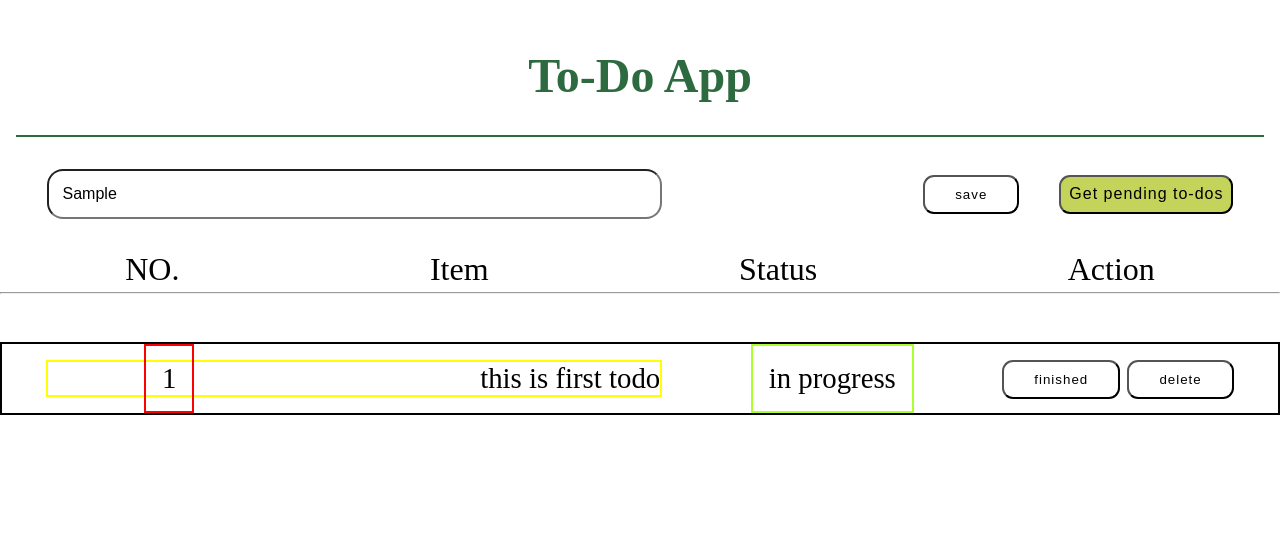
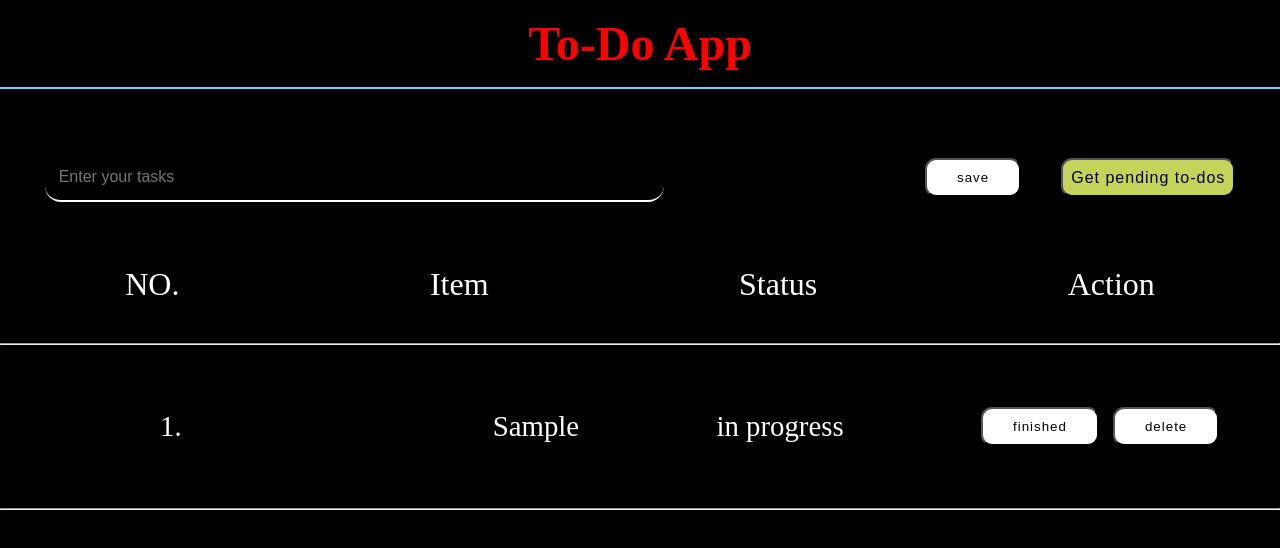
Before and after one commit to IzharMohammed/To-Do_App, a plain HTML site: page index.html in a window 1280 px wide. Both pictures are taken after typing "Sample" into the empty fields and a click on the button "save". Drawn offline with Linux system fonts and the light colour scheme.

Commit message:
Completed DOM and added eventListener for save btn and working on delete...

```diff
--- a/index.html
+++ b/index.html
@@ -11,12 +11,12 @@
 <h1 class="heading">To-Do App</h1>
 
 
-<div class="container">
+
 
 <div class="row">
-    <input type="text" class="todo-input" placeholder="Enter your tasks">
+    <input type="text" class="todo-input"  id="input" placeholder="Enter your tasks">
     <div class="buttons">
-    <button class="button save-btn" style="--clr:#1e9bff"> save</button>
+    <button class="button save-btn" id="save" style="--clr:#1e9bff"> save</button>
     <button class="button get-todo">Get pending to-dos</button>
 </div>
 </div>
@@ -31,25 +31,36 @@
     <div>Action</div>
   </div>
 </div>
-</div>
+
 <hr>
 
+<!-- <div class="Domrow">
+<div class="todo_list list-todo-heading todo-content">
 
-<div class="list-todo-heading todo-content">
 <div class="todo-no">1 </div>
+
+
+
 <div class="todo-item">this is first todo</div>
+
+
 <div class="todo-status">in progress</div>
+
+
 <div class="todo-actions">
+
     <button class="button finished">finished</button>
+
     <button class="button delete">delete</button>
 </div>
 </div>
-
-
+<hr>
+</div> -->
 
 
 
 </div>
+
 
 
 </body>
--- a/script.js
+++ b/script.js
@@ -0,0 +1,92 @@
+let savebtn=document.getElementById('save')
+let todoInput = document.getElementById('input')
+
+todoStorage=[]
+
+//Saving Todos
+savebtn.addEventListener("click" , ()=>{
+if (todoInput.value==0) {
+    return;
+}else{
+    todoStorage.push(todoInput.value)
+addTodo(todoInput.value)
+}
+todoInput.value=''
+});
+
+//Remove Todo - Call back function of eventListener for delete button
+function removeTodo(){
+//console.log(Domrow);
+x=document.querySelector('.delete')
+x.parentElement.parentElement.parentElement.remove();
+}
+
+
+
+
+
+
+
+
+
+
+
+
+
+
+
+
+//Dom-All concepts covered
+function addTodo(todoItem,length){
+
+//Creation of elements according to hard coded value in html
+const num=document.createElement('div');
+const item=document.createElement('div');
+const status=document.createElement('div');
+const actions=document.createElement('div');
+const delete_todo=document.createElement('button');
+const finished_todo=document.createElement('button');
+const todolist=document.createElement('div')
+const Domrow=document.createElement('div')
+const hr=document.createElement('hr')
+const todoData=document.createElement('div')
+
+//Adding class names same as they are in html b'coz the css properties is designed acc. to it classes
+num.classList.add('todo-no')
+item.classList.add('todo-item')
+status.classList.add('todo-status')
+actions.classList.add('todo-actions')
+finished_todo.classList.add('button','finished')
+delete_todo.classList.add('button','delete')
+Domrow.classList.add('Domrow')
+todolist.classList.add('todo_list','list-todo-heading','todo-content')
+
+//NOTE : here we are passing a function not a call back so it will execute even if delete is not called
+// delete_todo.onclick = removeTodo()
+
+//Corrected way of adding a eventListener  for delete button
+delete_todo.onclick = removeTodo
+
+
+num.textContent=`${todoStorage.length}.`
+item.textContent=todoItem
+status.textContent='in progress'
+
+finished_todo.textContent='finished'
+delete_todo.textContent='delete'
+
+//Appending div from parent to child from upper div to lower div(attaching all child div's to parent div)
+todolist.appendChild(num)
+todolist.appendChild(item)
+todolist.appendChild(status)
+todolist.appendChild(actions)
+
+actions.appendChild(finished_todo)
+actions.appendChild(delete_todo)
+
+Domrow.appendChild(todolist)
+Domrow.appendChild(hr)
+todoData.appendChild(Domrow)
+document.body.appendChild(todoData)
+}
+// addTodo('first todo')
--- a/style.css
+++ b/style.css
@@ -1,14 +1,17 @@
 *{
     margin: 0px;
     padding: 0px;
-    /* background-color:black;
-    color: white; */
+    background-color:black;
+    color: white;
 
 }
 .buttons{
     display: flex;
     gap: 2.5rem;
     margin-left: 165px;
+}
+.row1{
+    margin-bottom: 2.5rem;
 }
 .button{
     border-radius: 11px;
@@ -20,6 +23,7 @@
     letter-spacing: 1px;
     padding: 10px 30px;
     transition: 0.5s;
+    margin: 45px 0px;
 }
 .save-btn:hover{
     background:var(--clr);
@@ -41,11 +45,12 @@
 .heading{
 
    text-align: center;
-   margin: 1rem;
-   padding: 2rem;
+
+   padding: 1rem;
    font-size: 3rem;
-   color:#2D6A40;
-   border-bottom: 2px solid;
+   color: #ff0000;
+   border-bottom: 2px solid rgb(98, 216, 255);
+
 
 }
 .row{
@@ -54,7 +59,7 @@
     justify-content: center;
     align-items: center;
     gap: 5rem;
-    margin: 2rem;
+    margin: 1.5rem;
     gap: 6rem
 }
 .todo-input{
@@ -62,7 +67,9 @@
     flex-basis: 48%;
     border-radius: 1rem;
     padding: 14px;
-
+    outline: none;
+  border: none;
+  border-bottom: 2px solid white;
 }
 .get-todo{
     font-size: 1rem;
@@ -79,27 +86,29 @@
     margin: 4px 0px;
 }
  .todo-content{
-    border: 2px solid;
     /* display: flex;
     align-items: center;
     justify-content: space-around; */
     font-size: 1.8rem;
-    margin: 3rem 0rem;
+    /* margin: 1rem 0rem; */
 }
 .todo-no{
-border: 2px solid red;
 padding: 1rem;
 position: absolute;
 left: 9rem;
+
 }
 .todo-item{
-    border: 2px solid yellow;
-
+    margin: 45px 0px;
     padding-left: 27rem;
 
 }
 .todo-status{
-    border: 2px solid greenyellow;
     padding: 1rem;
-
+    margin: 45px 0px;
 }
+.todo-actions{
+    display: flex;
+    justify-content: start;
+    gap: 14px;
+}
```
